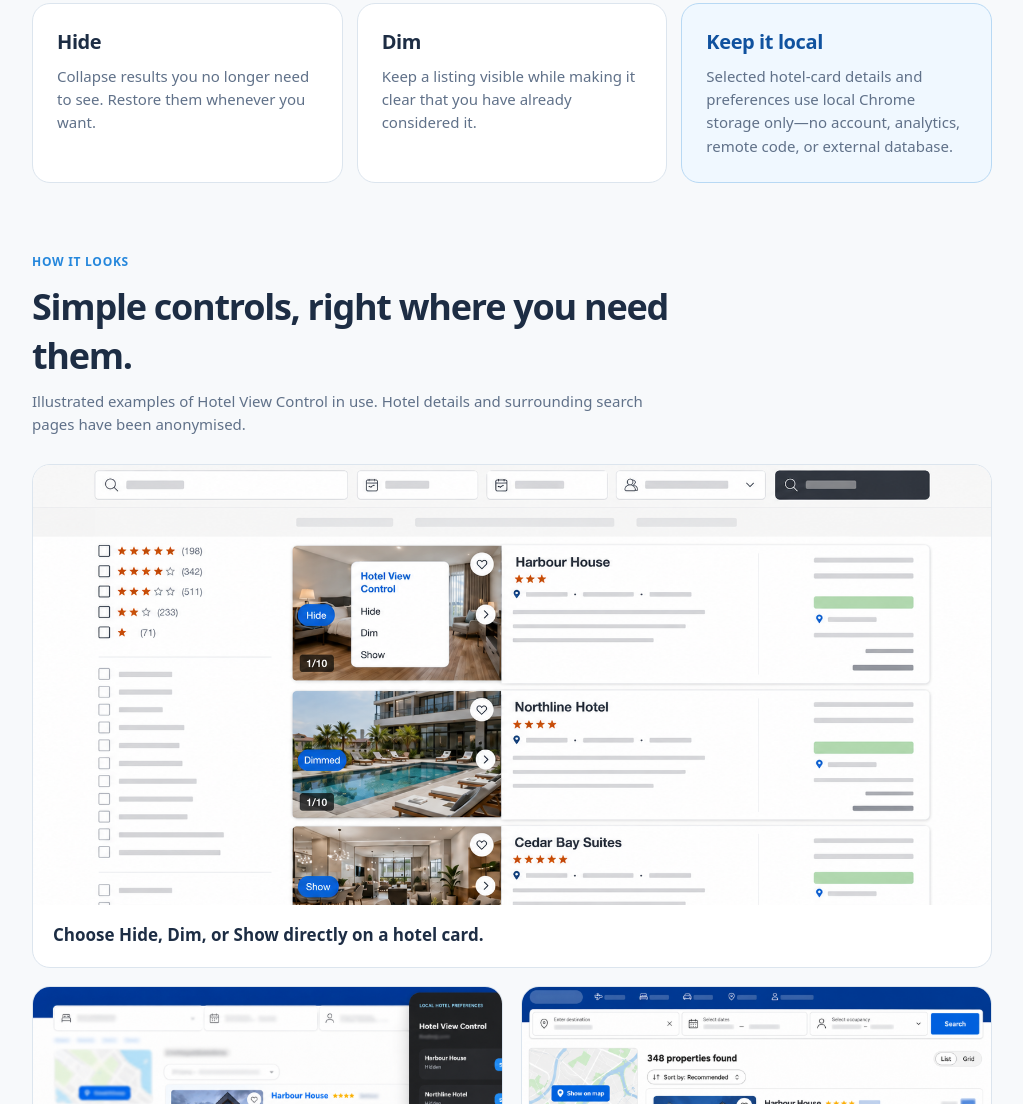
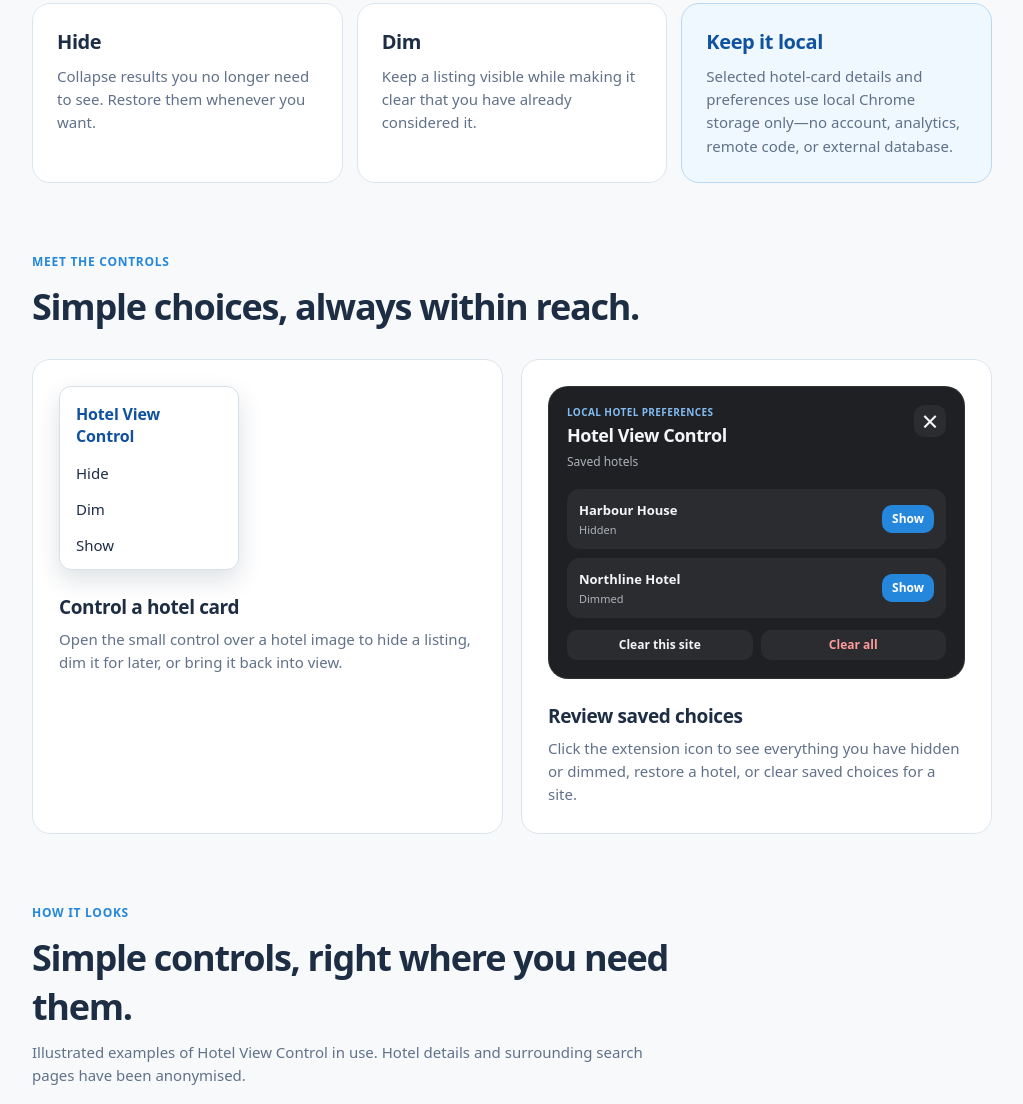
Before and after one commit to benoV/hotel-view-control, a browser extension: page site/index.html in a window 1280 px wide. Shown: the part 590-1694 px from the top of the page, without its empty margins (128-1151 px from the left). Drawn offline with Linux system fonts and the light colour scheme.

Commit message:
Document extension controls on support site

```diff
--- a/site/index.html
+++ b/site/index.html
@@ -20,6 +20,33 @@
         <article><h2>Dim</h2><p>Keep a listing visible while making it clear that you have already considered it.</p></article>
         <article class="feature-local"><h2>Keep it local</h2><p>Selected hotel-card details and preferences use local Chrome storage only—no account, analytics, remote code, or external database.</p></article>
       </section>
+      <section class="control-guide" aria-labelledby="control-guide-heading">
+        <div class="control-guide-heading"><p class="eyebrow">MEET THE CONTROLS</p><h2 id="control-guide-heading">Simple choices, always within reach.</h2></div>
+        <div class="control-guide-grid">
+          <article class="control-example">
+            <div class="menu-demo" aria-label="Example Hotel View Control card menu">
+              <p>Hotel View Control</p>
+              <button type="button">Hide</button>
+              <button type="button">Dim</button>
+              <button type="button">Show</button>
+            </div>
+            <h3>Control a hotel card</h3>
+            <p>Open the small control over a hotel image to hide a listing, dim it for later, or bring it back into view.</p>
+          </article>
+          <article class="control-example">
+            <div class="panel-demo" aria-label="Example saved preferences panel">
+              <div class="panel-demo-header"><div><p>LOCAL HOTEL PREFERENCES</p><h3>Hotel View Control</h3><span>Saved hotels</span></div><span class="panel-demo-close" aria-hidden="true">×</span></div>
+              <div class="panel-demo-list">
+                <div><strong>Harbour House</strong><span>Hidden</span><button type="button">Show</button></div>
+                <div><strong>Northline Hotel</strong><span>Dimmed</span><button type="button">Show</button></div>
+              </div>
+              <div class="panel-demo-actions"><button type="button">Clear this site</button><button type="button">Clear all</button></div>
+            </div>
+            <h3>Review saved choices</h3>
+            <p>Click the extension icon to see everything you have hidden or dimmed, restore a hotel, or clear saved choices for a site.</p>
+          </article>
+        </div>
+      </section>
       <section class="examples" aria-labelledby="examples-heading">
         <div class="examples-heading"><p class="eyebrow">HOW IT LOOKS</p><h2 id="examples-heading">Simple controls, right where you need them.</h2><p>Illustrated examples of Hotel View Control in use. Hotel details and surrounding search pages have been anonymised.</p></div>
         <div class="example-grid">
--- a/site/styles.css
+++ b/site/styles.css
@@ -19,6 +19,31 @@ h1 { max-width: 720px; margin: 0; color: var(--ink); font-size: clamp(38px, 7vw,
 .feature-local h2 { color: var(--blue-dark); }
 h2 { margin: 0 0 10px; font-size: 20px; letter-spacing: -.02em; }
 .features p, .notice p, .document p { margin: 0; color: var(--muted); font-size: 15px; line-height: 1.55; }
+.control-guide { padding-bottom: 70px; }
+.control-guide-heading { max-width: 650px; margin-bottom: 28px; }
+.control-guide-heading h2 { margin-bottom: 0; font-size: clamp(26px, 4vw, 36px); letter-spacing: -.035em; }
+.control-guide-grid { display: grid; grid-template-columns: repeat(2, minmax(0, 1fr)); gap: 18px; }
+.control-example { display: flex; flex-direction: column; padding: 26px; border: 1px solid var(--line); border-radius: 18px; background: #fff; }
+.control-example > h3 { margin: 24px 0 8px; color: var(--ink); font-size: 19px; letter-spacing: -.02em; }
+.control-example > p { margin: 0; color: var(--muted); font-size: 15px; line-height: 1.55; }
+.menu-demo { width: 180px; padding: 6px; border: 1px solid #d7e0e9; border-radius: 12px; background: #fff; box-shadow: 0 10px 24px rgba(22, 41, 68, .14); }
+.menu-demo p { margin: 0; padding: 10px 10px 8px; color: var(--blue-dark); font-size: 16px; font-weight: 700; letter-spacing: -.01em; }
+.menu-demo button { display: block; width: 100%; padding: 9px 10px; border: 0; border-radius: 7px; background: #fff; color: var(--ink); font: 500 15px/1.2 system-ui, -apple-system, BlinkMacSystemFont, "Segoe UI", sans-serif; text-align: left; }
+.menu-demo button:hover { background: #edf7ff; }
+.panel-demo { width: 100%; padding: 18px; border: 1px solid rgba(255, 255, 255, .08); border-radius: 20px; background: #1f2023; color: #f4f5f7; }
+.panel-demo-header { display: flex; justify-content: space-between; gap: 12px; }
+.panel-demo-header p { margin: 0; color: #82bbf0; font-size: 10px; font-weight: 650; letter-spacing: .04em; }
+.panel-demo-header h3 { margin: 4px 0 2px; font-size: 18px; letter-spacing: -.025em; }
+.panel-demo-header span { color: #aeb2bb; font-size: 12px; }
+.panel-demo-close { display: grid; flex: 0 0 auto; width: 32px; height: 32px; border-radius: 10px; background: #2b2c30; color: #f4f5f7 !important; font-size: 29px !important; line-height: 28px; place-items: center; }
+.panel-demo-list { display: grid; gap: 9px; margin: 18px 0 12px; }
+.panel-demo-list > div { display: grid; grid-template-columns: 1fr auto; gap: 3px 10px; align-items: center; padding: 12px; border-radius: 13px; background: #2b2c30; }
+.panel-demo-list strong { font-size: 13px; }
+.panel-demo-list span { color: #aeb2bb; font-size: 11px; }
+.panel-demo-list button { grid-column: 2; grid-row: 1 / span 2; min-width: 48px; padding: 8px 10px; border: 0; border-radius: 10px; background: var(--blue); color: #fff; font: 650 12px/1 system-ui, sans-serif; }
+.panel-demo-actions { display: grid; grid-template-columns: 1fr 1fr; gap: 8px; }
+.panel-demo-actions button { padding: 9px; border: 0; border-radius: 10px; background: #2b2c30; color: #f4f5f7; font: 650 12px/1 system-ui, sans-serif; }
+.panel-demo-actions button:last-child { color: #ff9b9b; }
 .examples { padding-bottom: 70px; }
 .examples-heading { max-width: 650px; margin-bottom: 28px; }
 .examples-heading h2 { margin-bottom: 10px; font-size: clamp(26px, 4vw, 36px); letter-spacing: -.035em; }
@@ -35,4 +60,4 @@ footer { display: flex; flex-wrap: wrap; gap: 10px 22px; padding: 28px 0 42px; b
 .document h1 { margin-bottom: 36px; font-size: clamp(36px, 6vw, 52px); }
 .document h2 { margin: 34px 0 10px; font-size: 21px; }
 .document p + p { margin-top: 16px; }
-@media (max-width: 680px) { .site-header { min-height: 66px; } .hero { padding: 68px 0 52px; } .features { grid-template-columns: 1fr; padding-bottom: 48px; } .features article { min-height: auto; } .examples { padding-bottom: 48px; } .example-grid { grid-template-columns: 1fr; } .example-wide { grid-column: auto; } .example img, .example-wide img { max-height: none; } .document { padding: 58px 0; } }
+@media (max-width: 680px) { .site-header { min-height: 66px; } .hero { padding: 68px 0 52px; } .features, .control-guide-grid { grid-template-columns: 1fr; } .features { padding-bottom: 48px; } .features article { min-height: auto; } .control-guide, .examples { padding-bottom: 48px; } .example-grid { grid-template-columns: 1fr; } .example-wide { grid-column: auto; } .example img, .example-wide img { max-height: none; } .document { padding: 58px 0; } }
```
